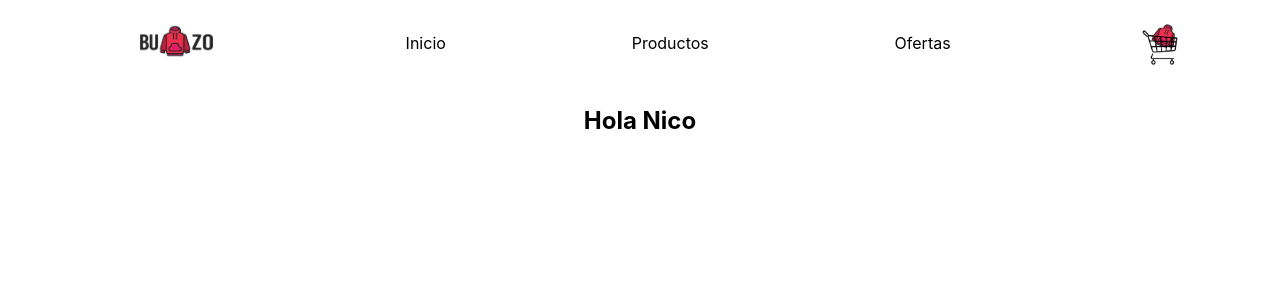
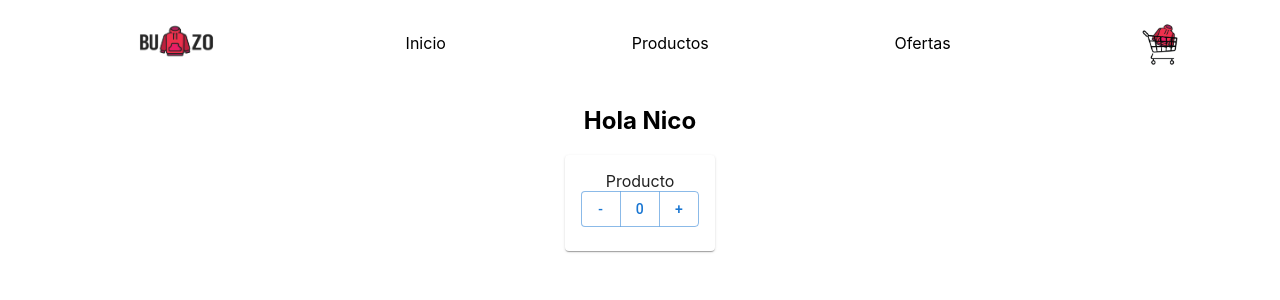
Before and after one commit to harukario/react-Illanes, a React (Create React App) app: page / in a window 1280 px wide. Shown: the top 300 px of the page. Built offline with nearby package versions, Linux system fonts and the light colour scheme.

Commit message:
clase-5-commit

```diff
--- a/src/App.js
+++ b/src/App.js
@@ -2,6 +2,7 @@ import React from 'react';
 import ItemListContainer from './containers/ItemListContainer';
 import Navbar from './components/navbar/Navbar';
 import './App.css';
+import ItemCount from './components/ItemCount';
 
 
 const nombre= "Nico";
@@ -11,6 +12,7 @@ function App() {
     <div className="App">
       <Navbar/>
       <ItemListContainer saludo={nombre}/>
+      <ItemCount/>
     </div>
   );
 }
--- /dev/null
+++ b/src/components/ItemCount.css
@@ -0,0 +1,5 @@
+.container{
+    display:flex;
+    flex-direction: row;
+    justify-content: center
+}
--- /dev/null
+++ b/src/components/ItemCount.js
@@ -0,0 +1,58 @@
+
+import React from 'react';
+import "./ItemCount.css";
+import ButtonGroup from '@mui/material/ButtonGroup';
+import Card from '@mui/material/Card';
+import CardContent from '@mui/material/CardContent';
+import Button from '@mui/material/Button';
+import Typography from '@mui/material/Typography';
+
+const ItemCount =() =>{
+
+    const stock= 20
+
+
+    const [counter,setCounter]= React.useState(0)
+    const HandlerCounterUp = () =>{
+        if (counter<stock){
+            setCounter (counter + 1)
+        }
+        else{
+            alert("No hay stock disponible")
+        }
+
+    }
+
+
+    const HandlerCounterDown = () =>{
+        if (counter >=1 ){
+        setCounter (counter - 1)}
+            else{
+                setCounter (counter)
+            }
+    }
+
+return(
+    <div className="container">
+            <Card sx={{ maxWidth: 300 }}>
+            <CardContent>
+
+            <Typography variant="p" component="div">
+            Producto
+            </Typography>
+
+            <div>
+                <ButtonGroup variant="outlined" aria-label="outlined button group">
+                <Button onClick={HandlerCounterDown}>-</Button>
+                <Button>{counter}</Button>
+                <Button  onClick={HandlerCounterUp}>+</Button>
+                </ButtonGroup>
+        </div>
+
+            </CardContent>
+        </Card>
+  </div>
+)
+
+}
+export default ItemCount
```
